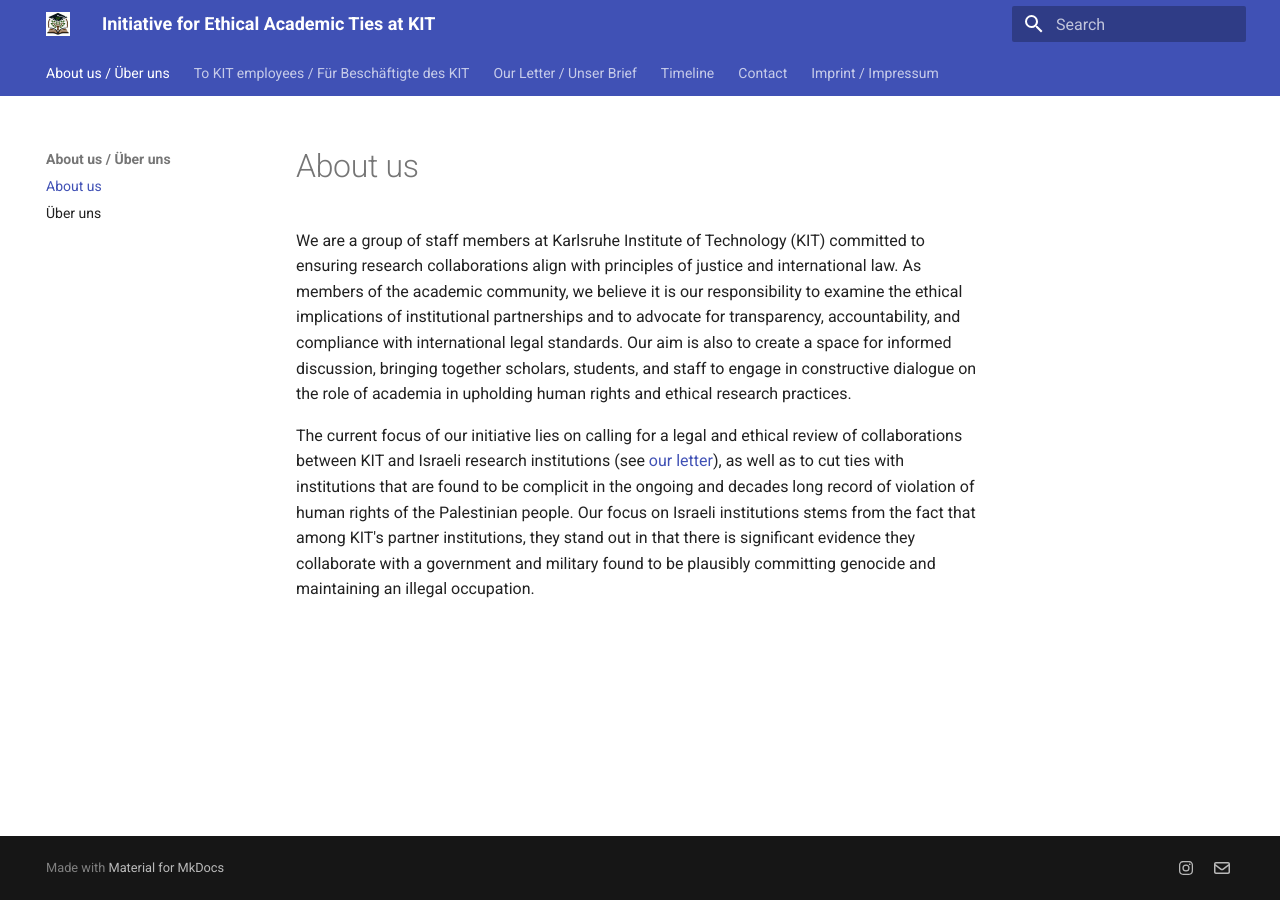
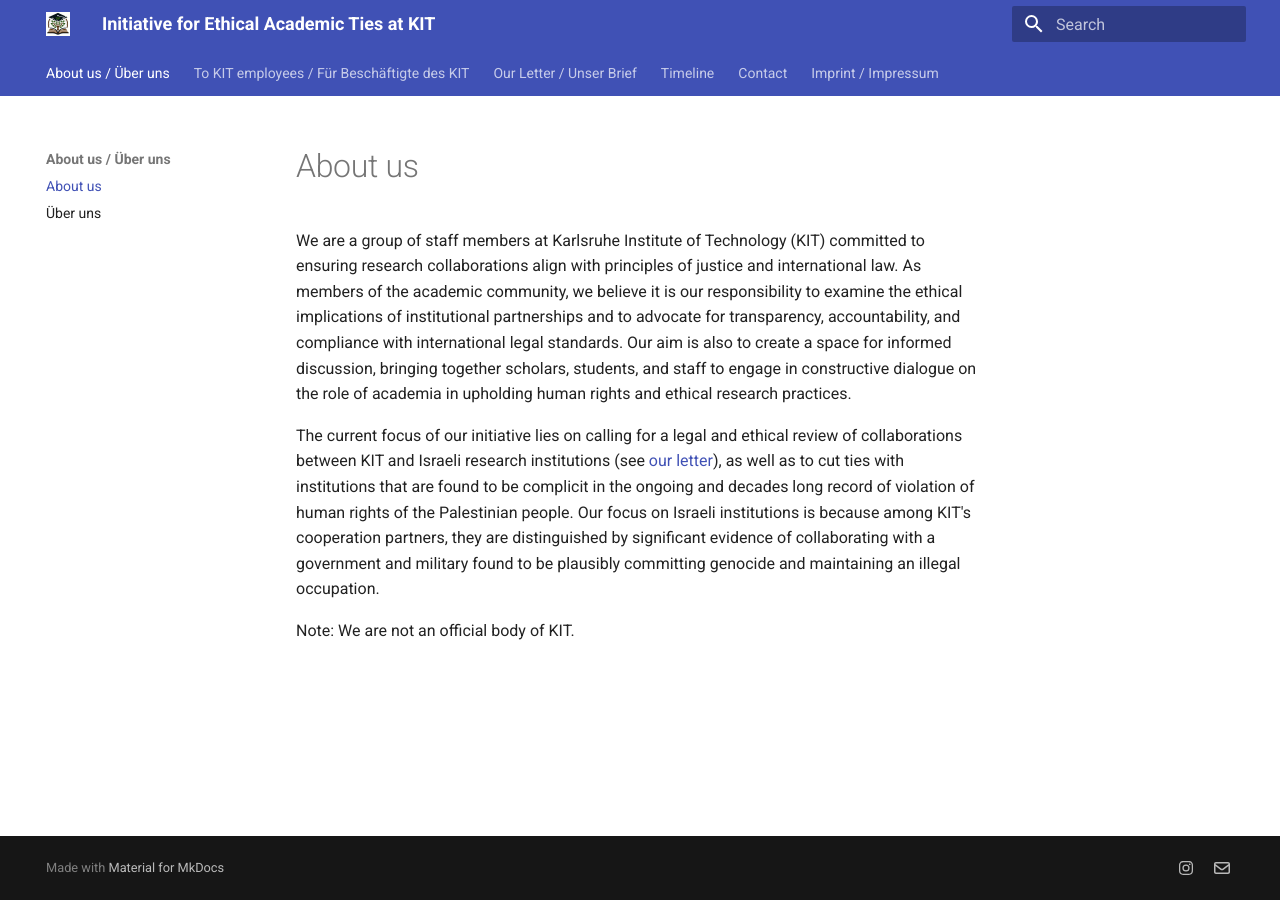
Before and after one commit to ieat-kit/ieat-kit.github.io, an MkDocs documentation site: the page built from docs/index.md, in a window 1280 px wide. Built offline with MkDocs 1.6.1 and Material for MkDocs 9.7.7, drawn with Linux system fonts in a browser that asks for light colours.

Commit message:
not an official body of KIT

```diff
--- a/docs/index.md
+++ b/docs/index.md
@@ -2,6 +2,8 @@
 
 We are a group of staff members at Karlsruhe Institute of Technology (KIT) committed to ensuring research collaborations align with principles of justice and international law. As members of the academic community, we believe it is our responsibility to examine the ethical implications of institutional partnerships and to advocate for transparency, accountability, and compliance with international legal standards. Our aim is also to create a space for informed discussion, bringing together scholars, students, and staff to engage in constructive dialogue on the role of academia in upholding human rights and ethical research practices.
 
-The current focus of our initiative lies on calling for a legal and ethical review of collaborations between KIT and Israeli research institutions (see [our letter]), as well as to cut ties with institutions that are found to be complicit in the ongoing and decades long record of violation of human rights of the Palestinian people. Our focus on Israeli institutions stems from the fact that among KIT's partner institutions, they stand out in that there is significant evidence they collaborate with a government and military found to be plausibly committing genocide and maintaining an illegal occupation.
+The current focus of our initiative lies on calling for a legal and ethical review of collaborations between KIT and Israeli research institutions (see [our letter]), as well as to cut ties with institutions that are found to be complicit in the ongoing and decades long record of violation of human rights of the Palestinian people. Our focus on Israeli institutions is because among KIT's cooperation partners, they are distinguished by significant evidence of collaborating with a government and military found to be plausibly committing genocide and maintaining an illegal occupation.
+
+Note: We are not an official body of KIT.
 
 [our letter]: ./letter.md
```
Also changed, not shown: docs/imprint.md (+1 -1 lines), docs/index-de.md (+1 -0 lines).
